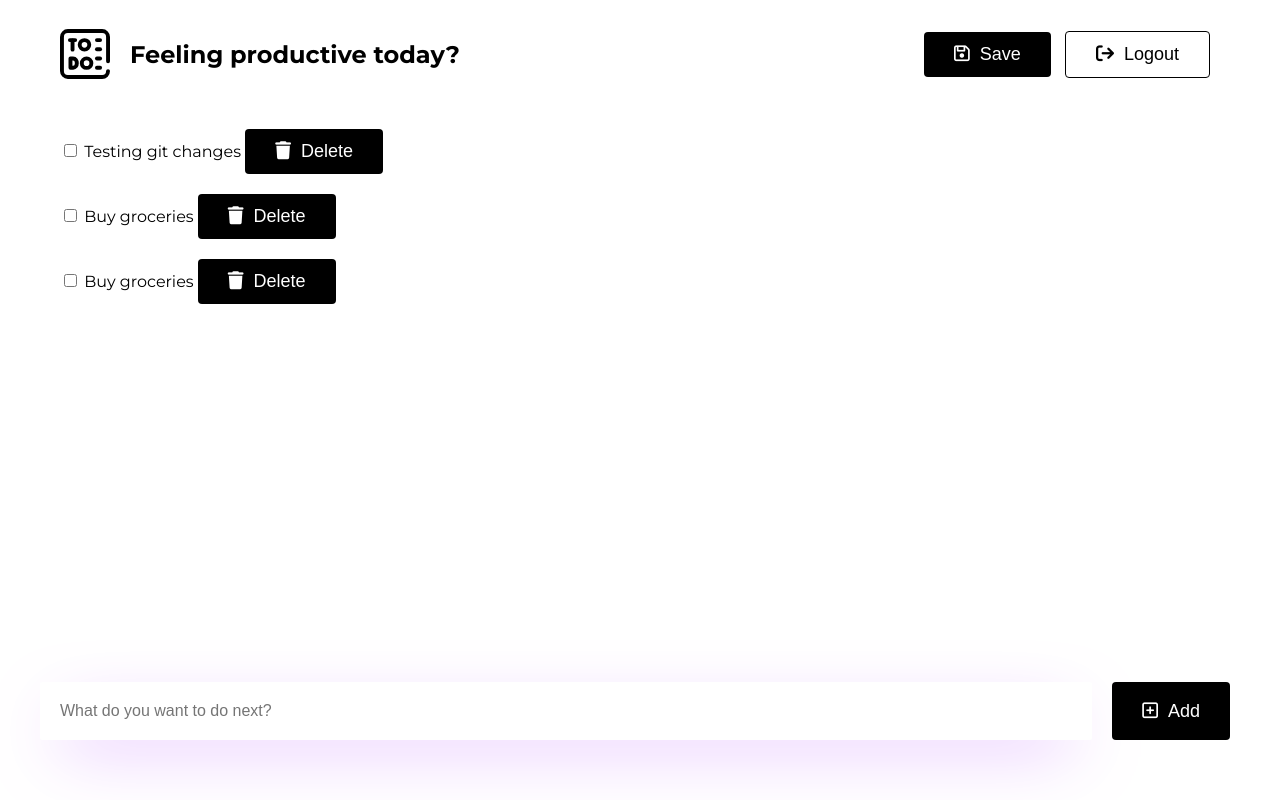
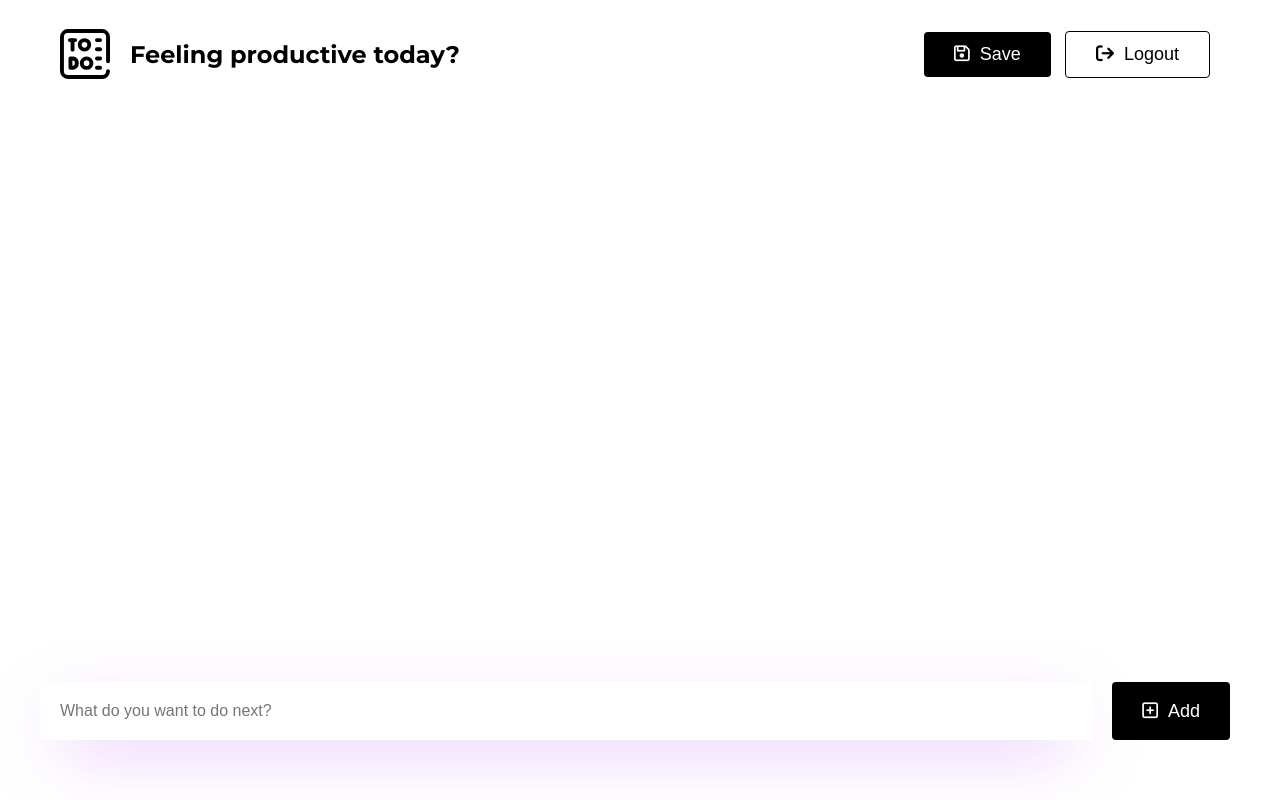
Before and after one commit to AbdullahQadry/CRUD-Todo-app, a SvelteKit app: page /dashboard in a window 1280 px wide. Built offline with nearby package versions, Linux system fonts and the light colour scheme; a web font is replaced by a local one.

Commit message:
Add todo functionality

```diff
--- a/src/routes/dashboard/+page.svelte
+++ b/src/routes/dashboard/+page.svelte
@@ -1,3 +1,18 @@
+<script>
+    let TodoList = [];
+    let currentTodo = '';
+    let error = false;
+
+    function AddTodo() {
+        error = false;
+        if (!currentTodo) {
+            error = true;
+        }
+        TodoList = [...TodoList, currentTodo];
+        currentTodo = "";
+    }
+</script>
+
 <div class="MainContainer">
 
     <div class="HeaderContainer">
@@ -39,26 +54,22 @@
     </div>
 
     <div class="List">
-        <div class="Todo">
-            <input type="checkbox">
-            <span>Testing git changes</span>
-            <button><i class="fa-solid fa-trash" style="margin-right: 10px;"></i>Delete</button>
+        {#each TodoList as todo, index}
+        <div class="TodoItem">
+
+            <div><input type="checkbox"> {index+1}. {todo}</div>
+            <div class="actions">
+                <i class="fa-regular fa-edit" style="margin-right: 10px;"></i>
+                <i class="fa-regular fa-trash-can" style="margin-right: 10px;"></i>
+            </div>
+
         </div>
-        <div class="Todo">
-            <input type="checkbox">
-            <span>Buy groceries</span>
-            <button><i class="fa-solid fa-trash" style="margin-right: 10px;"></i>Delete</button>
-        </div>
-        <div class="Todo">
-            <input type="checkbox">
-            <span>Buy groceries</span>
-            <button><i class="fa-solid fa-trash" style="margin-right: 10px;"></i>Delete</button>
-        </div>
+    {/each}
     </div>
 
-    <div class="AddTodo">
-        <input class="" type="text" placeholder="What do you want to do next?">
-        <button><i class="fa-regular fa-square-plus" style="margin-right: 10px;"></i>Add</button>
+    <div class="AddTodo" >
+        <input bind:value={currentTodo} type="text" placeholder="What do you want to do next?">
+        <button on:click={AddTodo}><i class="fa-regular fa-square-plus" style="margin-right: 10px;"></i>Add</button>
     </div>
 </div>
 
@@ -113,9 +124,30 @@
     .List {
         display: flex;
         flex-direction: column;
+        gap: 0px;
+        padding: 20px;
+        flex: 1;
+    }
+
+    .TodoItem {
+        display: flex;
+        align-items: center;
+        justify-content: space-between;
         gap: 20px;
         padding: 20px;
-        flex: 1;
+    }
+    .actions {
+        display: flex;
+        align-items: center;
+        gap: 10px;
+    }
+
+    .actions i {
+        cursor: pointer;
+    }
+
+    .actions i:hover {
+        color: #bb61fc;
     }
 
     .AddTodo {
```
